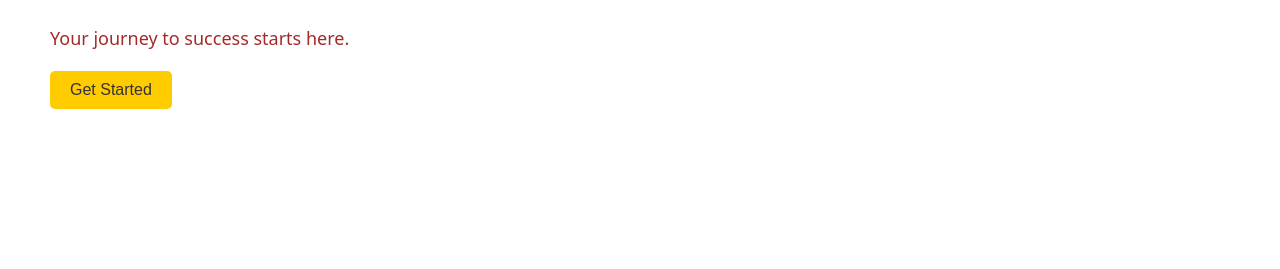
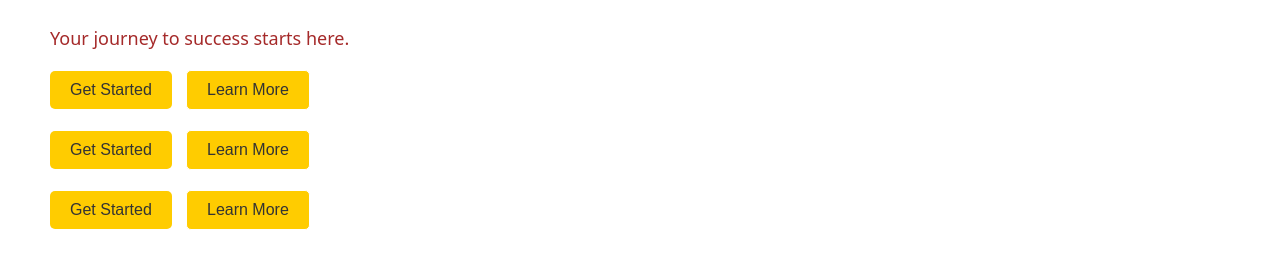
Before and after one commit to Ishahtech/Nigerian-Youth-Academy-NYA-, a plain HTML site: page index.html in a window 1280 px wide. Shown: the part 133-402 px from the top of the page. Drawn offline with Linux system fonts and the light colour scheme; a script that the page names is missing.

Commit message:
fix:udated the home page styles

```diff
--- a/index.html
+++ b/index.html
@@ -39,6 +39,16 @@
             <button class="primary-btn">Get Started</button>
             <button class="secondary-btn">Learn More</button>
         </div>
+
+        <div class="buttons">
+            <button class="primary-btn">Get Started</button>
+            <button class="secondary-btn">Learn More</button>
+        </div>
+
+        <div class="buttons">
+            <button class="primary-btn">Get Started</button>
+            <button class="secondary-btn">Learn More</button>
+        </div>
     </div>
 </section>
 
--- a/style.css
+++ b/style.css
@@ -138,7 +138,18 @@ body {
 }
 
 .secondary-btn {
-    background-color: transparent;
-    color: #fff;
+    background-color: #ffcc00;
+    color: #333;
     border: 1px solid #fff;
 }
+
+.secondary-btn {
+    background-color: #ffcc00;
+    color: #333;
+    border: 1px solid #fff;
+}
+.secondary-btn {
+    background-color: #ffcc00;
+    color: #333;
+    border: 1px solid #fff;
+}
```
